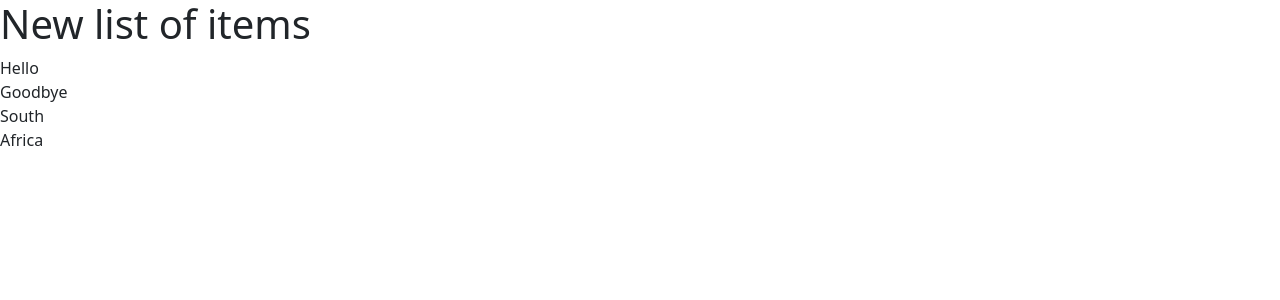
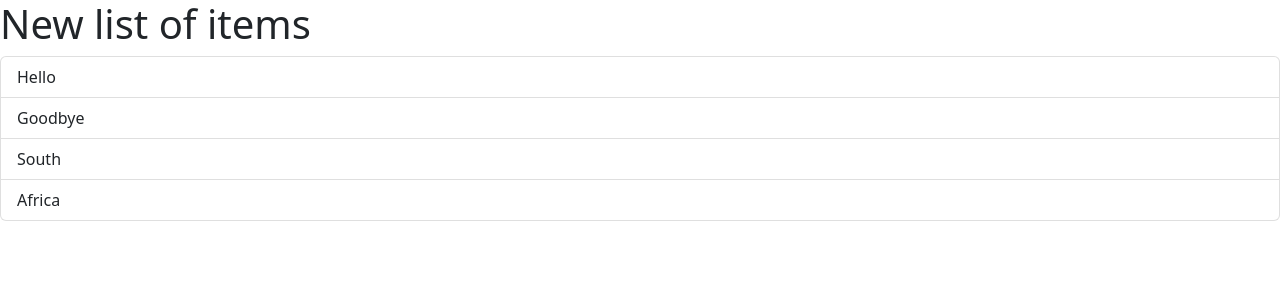
Before and after one commit to shirahn-singh/ReactMoshTutorial, a React (Vite) app in the folder react-app-tutorial/: page / in a window 1280 px wide. Shown: the top 300 px of the page. Built offline with nearby package versions, Linux system fonts and the light colour scheme.

Commit message:
Returning different messages based on which item was clicked.

```diff
--- a/react-app-tutorial/src/Components/ListGroup.tsx
+++ b/react-app-tutorial/src/Components/ListGroup.tsx
@@ -10,8 +10,14 @@
       <h1>New list of items</h1>
       {getMessage()}
       <ul className="list-group">
-        {items.map((item) => (
-          <li key={item}>{item}</li>
+        {items.map((item, index) => (
+          <li
+            className="list-group-item"
+            key={item}
+            onClick={() => console.log(item.valueOf(), index + " was clicked")}
+          >
+            {item}
+          </li>
         ))}
       </ul>
     </>
```
